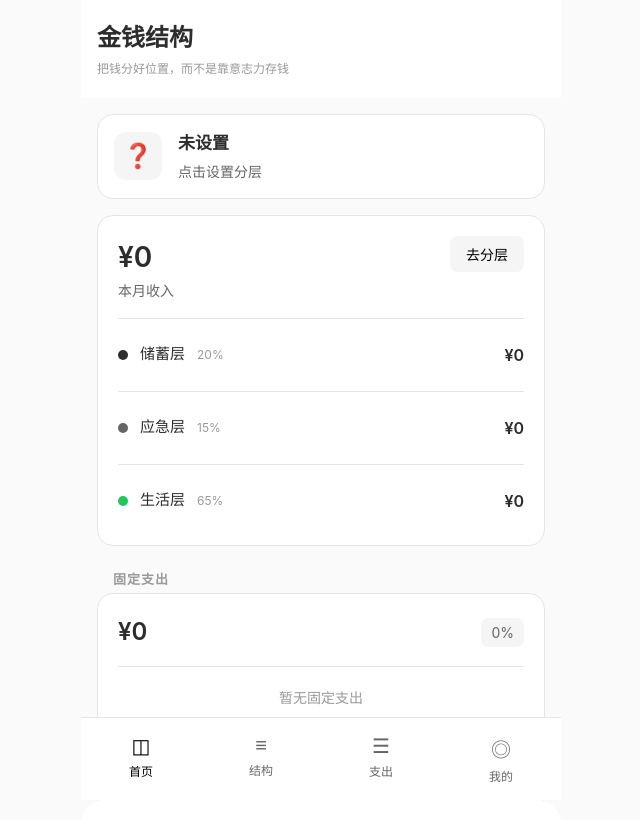
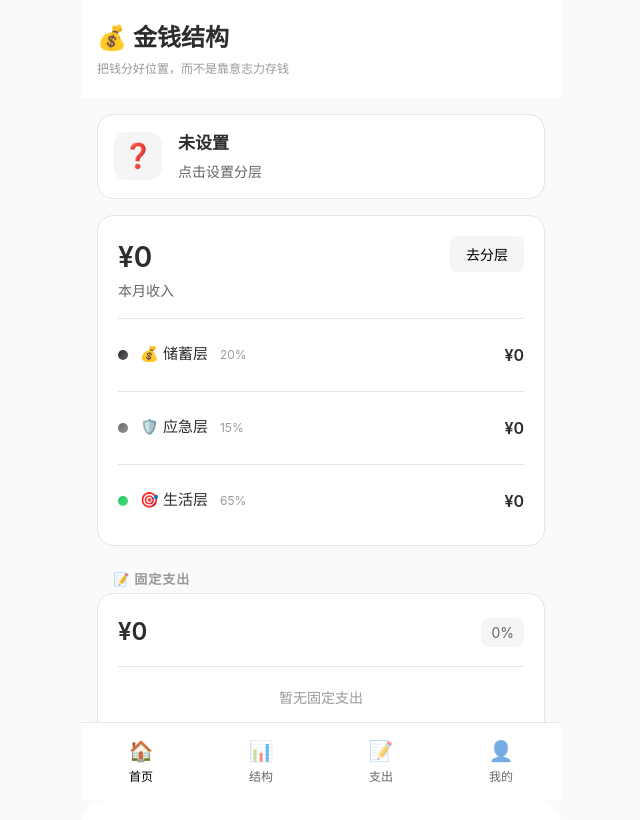
Before and after one commit to kkminger/money-structure-web, a plain HTML site: page index.html in a window 1280 px wide. Shown: the whole page, without its empty margins (319-959 px from the left). Drawn offline with nearby package versions, Linux system fonts and the light colour scheme.

Commit message:
🎨 更新index.html添加金句卡片、成就卡片等UI元素

```diff
--- a/index.html
+++ b/index.html
@@ -14,14 +14,19 @@
     <!-- 顶部导航 -->
     <header class="header">
       <div class="header-content">
-        <h1 class="logo">金钱结构</h1>
+        <h1 class="logo">💰 金钱结构</h1>
         <p class="slogan">把钱分好位置，而不是靠意志力存钱</p>
       </div>
     </header>
 
     <!-- 主内容区 -->
     <main class="main">
-      <!-- 状态卡片 -->
+      <!-- 🎯 今日金句卡片 -->
+      <section id="quoteSection">
+        <!-- 动态渲染 -->
+      </section>
+
+      <!-- 📊 状态卡片 -->
       <section class="card status-card" id="statusCard">
         <div class="status-icon" id="statusIcon">
           <span class="icon">?</span>
@@ -32,7 +37,12 @@
         </div>
       </section>
 
-      <!-- 结构概览 -->
+      <!-- 🎉 成就卡片（动态） -->
+      <section id="achievementSection">
+        <!-- 动态渲染 -->
+      </section>
+
+      <!-- 📈 结构概览 -->
       <section class="card">
         <div class="card-header">
           <div class="income-info">
@@ -45,8 +55,8 @@
         <div class="layers">
           <div class="layer-row">
             <div class="layer-info">
-              <span class="layer-dot" style="background: #2D2D2D"></span>
-              <span class="layer-name">储蓄层</span>
+              <span class="layer-dot" style="background: linear-gradient(135deg, #2D2D2D, #666);"></span>
+              <span class="layer-name">💰 储蓄层</span>
               <span class="layer-percent" id="savingsPercent">0%</span>
             </div>
             <span class="layer-amount" id="savingsAmount">¥0</span>
@@ -54,8 +64,8 @@
           <div class="layer-divider"></div>
           <div class="layer-row">
             <div class="layer-info">
-              <span class="layer-dot" style="background: #666666"></span>
-              <span class="layer-name">应急层</span>
+              <span class="layer-dot" style="background: linear-gradient(135deg, #666, #999);"></span>
+              <span class="layer-name">🛡️ 应急层</span>
               <span class="layer-percent" id="emergencyPercent">0%</span>
             </div>
             <span class="layer-amount" id="emergencyAmount">¥0</span>
@@ -63,8 +73,8 @@
           <div class="layer-divider"></div>
           <div class="layer-row">
             <div class="layer-info">
-              <span class="layer-dot" style="background: #22C55E"></span>
-              <span class="layer-name">生活层</span>
+              <span class="layer-dot" style="background: linear-gradient(135deg, #22C55E, #4ADE80);"></span>
+              <span class="layer-name">🎯 生活层</span>
               <span class="layer-percent" id="livingPercent">0%</span>
             </div>
             <span class="layer-amount" id="livingAmount">¥0</span>
@@ -72,9 +82,14 @@
         </div>
       </section>
 
-      <!-- 固定支出 -->
+      <!-- ☕ 有趣统计（动态） -->
+      <section id="funStatsSection" style="margin-bottom: 16px; display: none;">
+        <!-- 动态渲染 -->
+      </section>
+
+      <!-- 💸 固定支出 -->
       <section class="section">
-        <h4 class="section-title">固定支出</h4>
+        <h4 class="section-title">📝 固定支出</h4>
         <div class="card">
           <div class="expenses-header">
             <span class="expenses-total" id="expensesTotal">¥0</span>
@@ -87,9 +102,14 @@
         </div>
       </section>
 
-      <!-- 应急金进度 -->
+      <!-- 💡 小贴士卡片（动态） -->
+      <section id="tipSection" style="margin-bottom: 16px;">
+        <!-- 动态渲染 -->
+      </section>
+
+      <!-- 🛡️ 应急金进度 -->
       <section class="section" id="emergencySection" style="display: none;">
-        <h4 class="section-title">应急金</h4>
+        <h4 class="section-title">🛡️ 应急金</h4>
         <div class="card">
           <div class="expenses-header">
             <span class="expenses-total" id="emergencyBalance">¥0</span>
@@ -97,6 +117,12 @@
           </div>
           <div class="progress-ring">
             <svg viewBox="0 0 180 180" class="progress-svg">
+              <defs>
+                <linearGradient id="progressGradient" x1="0%" y1="0%" x2="100%" y2="100%">
+                  <stop offset="0%" style="stop-color:#22C55E" />
+                  <stop offset="100%" style="stop-color:#16A34A" />
+                </linearGradient>
+              </defs>
               <circle cx="90" cy="90" r="82" class="progress-bg"></circle>
               <circle cx="90" cy="90" r="82" class="progress-fill" id="progressCircle"></circle>
             </svg>
@@ -122,19 +148,19 @@
     <!-- 底部导航 -->
     <nav class="bottom-nav">
       <button class="nav-item active" data-page="home" onclick="switchPage('home')">
-        <span class="nav-icon">◫</span>
+        <span class="nav-icon">🏠</span>
         <span class="nav-label">首页</span>
       </button>
       <button class="nav-item" data-page="structure" onclick="switchPage('structure')">
-        <span class="nav-icon">≡</span>
+        <span class="nav-icon">📊</span>
         <span class="nav-label">结构</span>
       </button>
       <button class="nav-item" data-page="expenses" onclick="switchPage('expenses')">
-        <span class="nav-icon">☰</span>
+        <span class="nav-icon">📝</span>
         <span class="nav-label">支出</span>
       </button>
       <button class="nav-item" data-page="profile" onclick="switchPage('profile')">
-        <span class="nav-icon">◎</span>
+        <span class="nav-icon">👤</span>
         <span class="nav-label">我的</span>
       </button>
     </nav>
```
